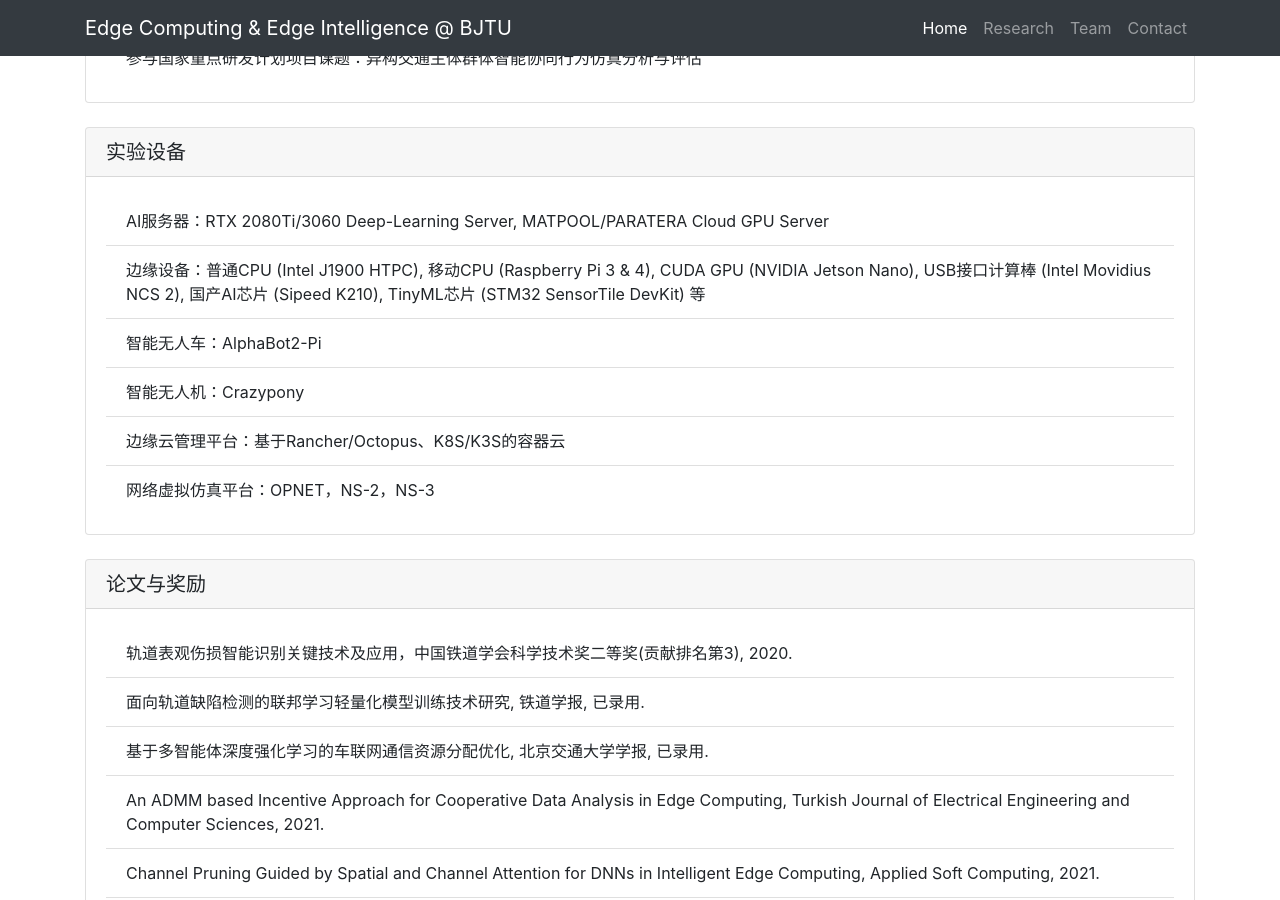
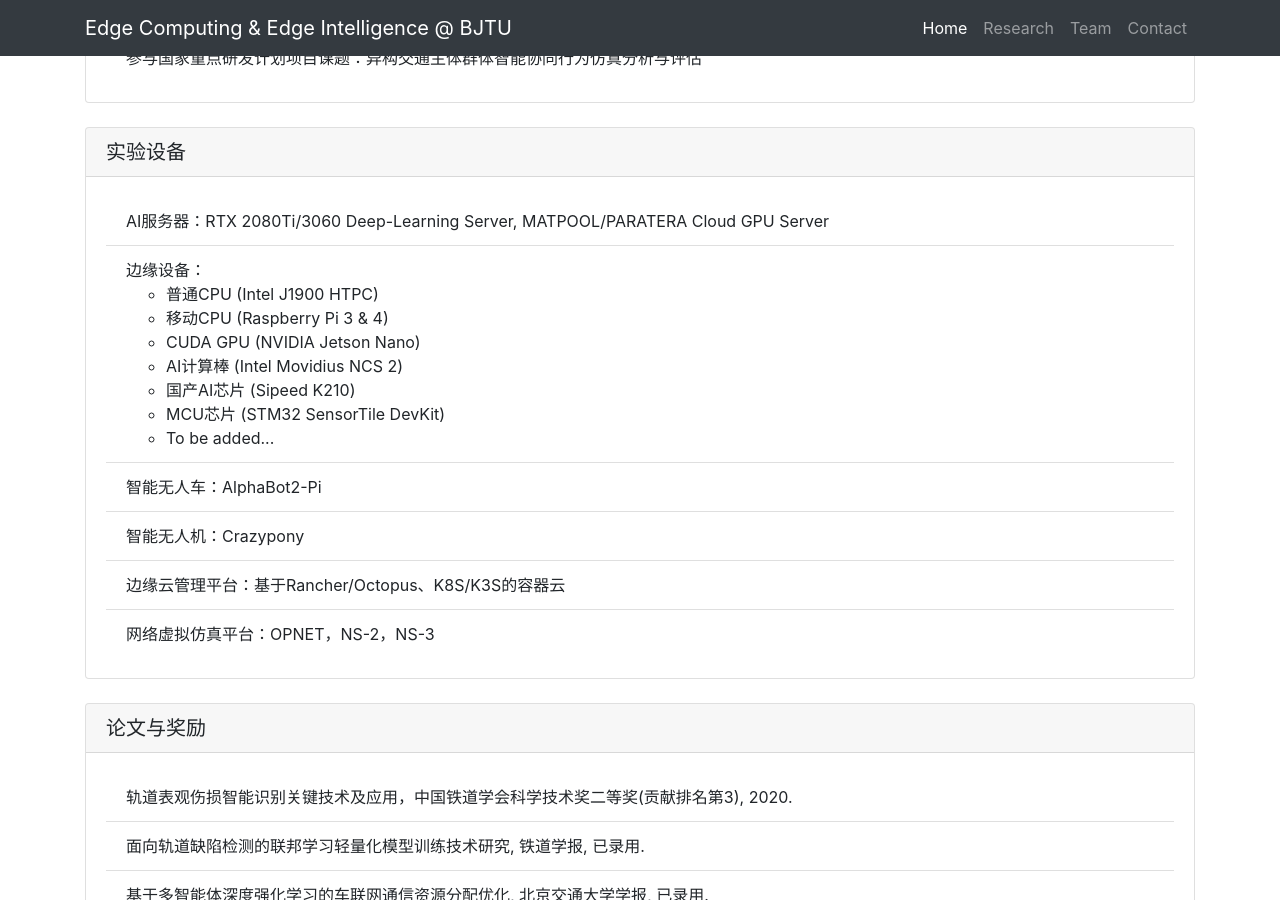
Before and after one commit to fangvv/Homepage, a Jekyll site: the page Edgecomp/index.html, which Jekyll copies as it is, in a window 1280 px wide and 900 px high, scrolled down 1805 px. Built offline with Jekyll 4.4.1, drawn with Linux system fonts in a browser that asks for light colours; comment, search, counter and statistics services are not loaded.

Commit message:
Signed-off-by: fangvv <fangvv@gmail.com>

```diff
--- a/Edgecomp/index.html
+++ b/Edgecomp/index.html
@@ -108,7 +108,16 @@
   <div class="card-body">
     <ul class="list-group list-group-flush">
       <li class="list-group-item">AI服务器：RTX 2080Ti/3060 Deep-Learning Server, MATPOOL/PARATERA Cloud GPU Server</li>
-      <li class="list-group-item">边缘设备：普通CPU (Intel J1900 HTPC), 移动CPU (Raspberry Pi 3 & 4), CUDA GPU (NVIDIA Jetson Nano), USB接口计算棒 (Intel Movidius NCS 2), 国产AI芯片 (Sipeed K210), TinyML芯片 (STM32 SensorTile DevKit) 等
+      <li class="list-group-item">边缘设备：
+        <ul>
+        <li>普通CPU (Intel J1900 HTPC)</li>
+        <li>移动CPU (Raspberry Pi 3 & 4)</li>
+        <li>CUDA GPU (NVIDIA Jetson Nano)</li>
+        <li>AI计算棒 (Intel Movidius NCS 2)</li>
+        <li>国产AI芯片 (Sipeed K210)</li>
+        <li>MCU芯片 (STM32 SensorTile DevKit)</li>
+        <li>To be added...</li>
+        </ul>
       <li class="list-group-item">智能无人车：AlphaBot2-Pi</li>
       <li class="list-group-item">智能无人机：Crazypony</li>
       <li class="list-group-item">边缘云管理平台：基于Rancher/Octopus、K8S/K3S的容器云</li>
```
